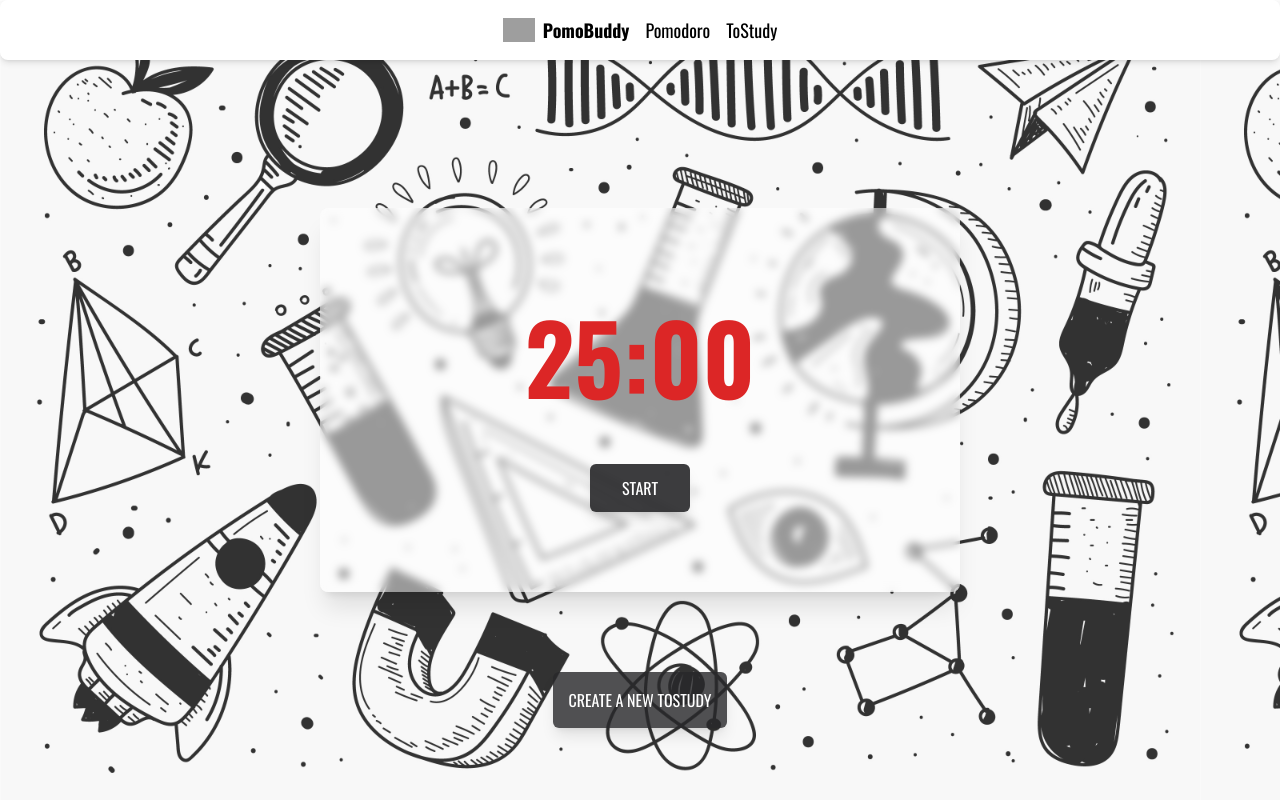
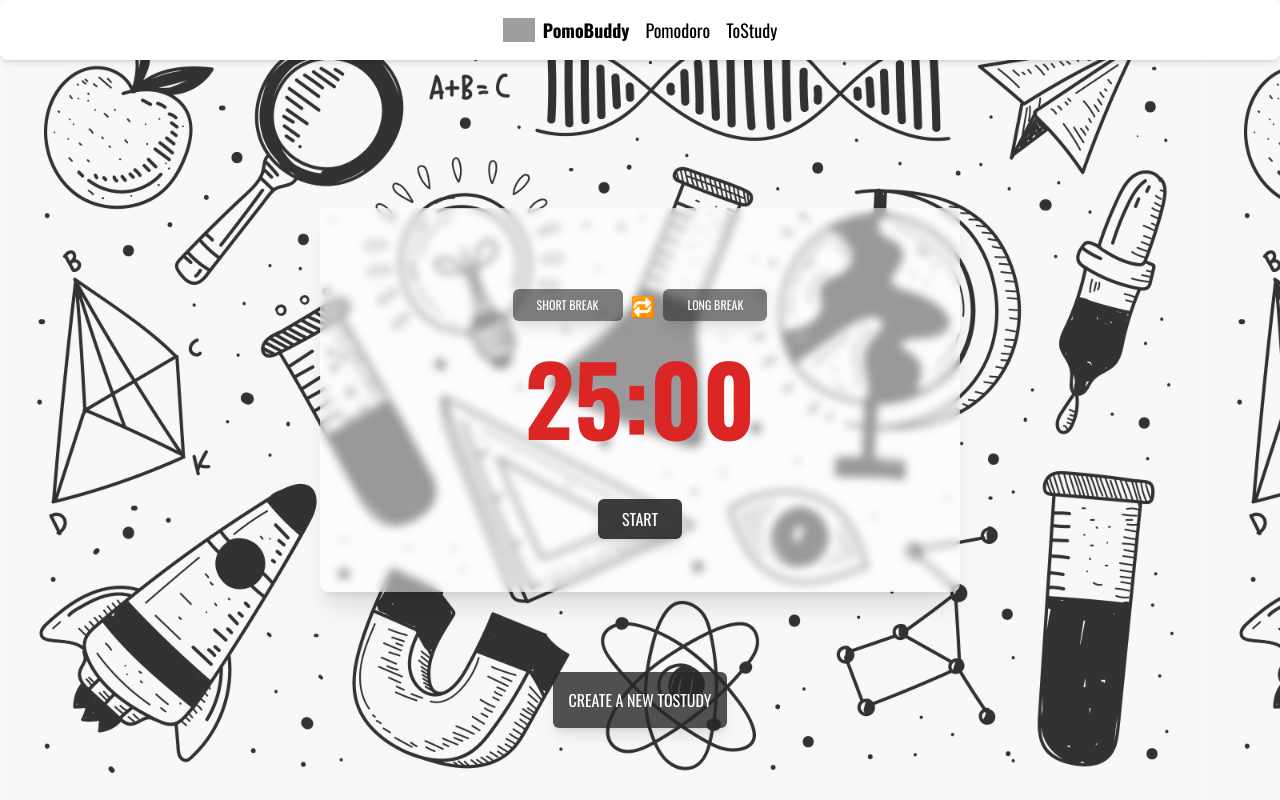
Before and after one commit to vermenea/PomoBuddy, a React (Vite) app: page / in a window 1280 px wide. Shown: the top 800 px of the page. Built offline with nearby package versions, Linux system fonts and the light colour scheme; grey boxes are pictures that could not be loaded.

Commit message:
features: added breaks functionality

```diff
--- a/src/components/Timer.tsx
+++ b/src/components/Timer.tsx
@@ -50,6 +50,16 @@ export default function Timer() {
     clearInterval(intervalIdRef.current as NodeJS.Timeout)
     intervalIdRef.current = null
   }
+  function handleReturnTime() {
+    setTime('25:00')
+  }
+
+  function handleShortBreak() {
+    setTime('05:00')
+  }
+  function handleLongBreak() {
+    setTime('15:00')
+  }
 
   return (
     <>
@@ -58,12 +68,29 @@ export default function Timer() {
         id="container"
       >
         <div className="flex flex-col items-center justify-evenly row-start-2 row-end-4 col-start-2 col-end-4 text-center bg-opacity-50 backdrop-blur-sm bg-white rounded-lg shadow-xl backdrop-filter backdrop-blur-6 border-1 border-opacity-30 w-64 md:w-full lg:w-full md:h-full lg:h-full max-h-96 p-10">
-          <div className="text-6xl md:text-8xl lg:text-8xl font-bold font-oswald text-red-600 p-5">
-            {time}
+          <div className="text-6xl md:text-8xl lg:text-8xl font-oswald text-red-600 p-5">
+            <div className="flex justify-between text-xs">
+              <button
+                onClick={handleShortBreak}
+                className="uppercase font-oswald text-white border-none bg-zinc-800 bg-opacity-60 transition-all hover:bg-opacity-100 shadow-lg rounded-md py-2 px-6 m-2"
+              >
+                short break
+              </button>
+              <button onClick={handleReturnTime} className="text-xl">
+                🔁
+              </button>
+              <button
+                onClick={handleLongBreak}
+                className="uppercase font-oswald text-white border-none bg-zinc-800 bg-opacity-60 transition-all hover:bg-opacity-100 shadow-lg rounded-md py-2 px-6 m-2"
+              >
+                long break
+              </button>
+            </div>
+            <div className="font-bold p-5">{time}</div>
           </div>
           <button
             onClick={isRunning ? handleStop : handleStart}
-            className="uppercase font-oswald text-white border-none bg-zinc-800 bg-opacity-90 transition-all hover:bg-opacity-100 shadow-lg rounded-md py-3 px-8"
+            className="uppercase font-oswald text-white border-none bg-zinc-800 bg-opacity-90 transition-all hover:bg-opacity-100 shadow-lg rounded-md py-2 px-6"
           >
             {isRunning ? 'stop' : 'start'}
           </button>
```
